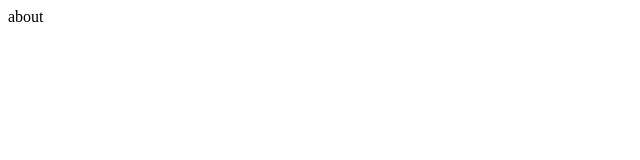
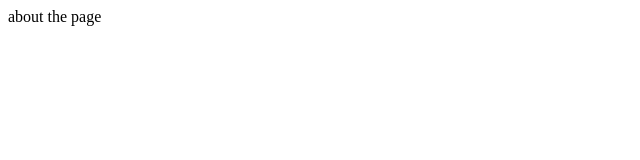
Before and after one commit to coachnrm/projectStudy, a plain HTML site: page about.html in a window 1280 px wide. Shown: the full height of the page, 0-640 px from the left. Drawn offline with Linux system fonts and the light colour scheme.

Commit message:
revise about

```diff
--- a/about.html
+++ b/about.html
@@ -7,6 +7,6 @@
     <title>Document</title>
 </head>
 <body>
-    about
+    about the page
 </body>
 </html>
```
